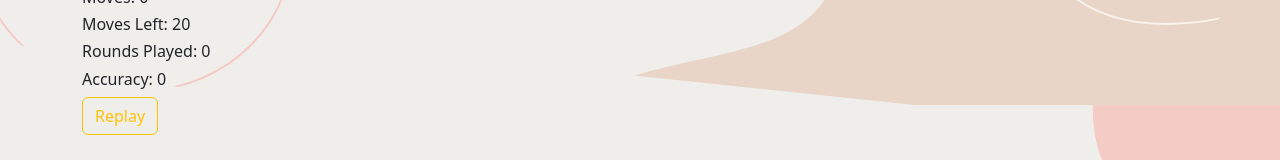
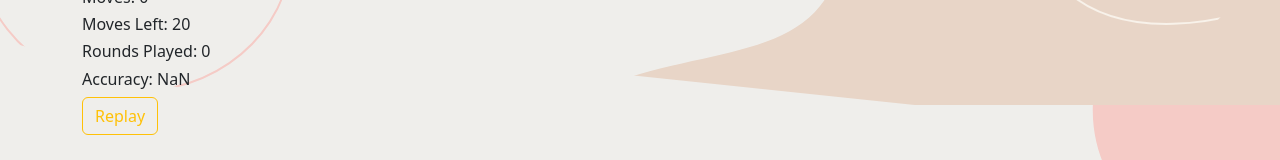
Before and after one commit to laualuoch/memora-game, a React (Create React App) app: page / in a window 1280 px wide. Shown: the part 695-855 px from the top of the page. Built offline with nearby package versions, Linux system fonts and the light colour scheme.

Commit message:
Minor update in calculating accuracy. still incomplete

```diff
--- a/src/App.js
+++ b/src/App.js
@@ -108,7 +108,6 @@ const FlipCardGame = () => {
         flippedCard2.matched = true;
         setMatchedCardIds([...matchedCardIds, card1, card2]);
         setFlippedCardIds([]);
-
         setSuccessfulMoves((successfulMoves) => successfulMoves + 1);
 
         if(matchedCardIds.length === cards.length - 2) {
@@ -127,6 +126,10 @@ const FlipCardGame = () => {
     }
   };
 
+  const calculateAccuracy = () => {
+    return (successfulMoves * 100) / moves;
+  }
+
   const handleReplay = () => {
     setFlippedCardIds([]);
     setMatchedCardIds([]);
@@ -143,7 +146,7 @@ const FlipCardGame = () => {
       <Display countItem = "Moves" count={moves}/>
       <Display countItem = "Moves Left" count={maxMoves - moves}/>
       <Display countItem = "Rounds Played" count={gamesPlayed} />
-      <Display countItem = "Accuracy" count={ successfulMoves}/>
+      <Display countItem = "Accuracy" count={ calculateAccuracy() }/>
       <Button />
       </>
     )
```
